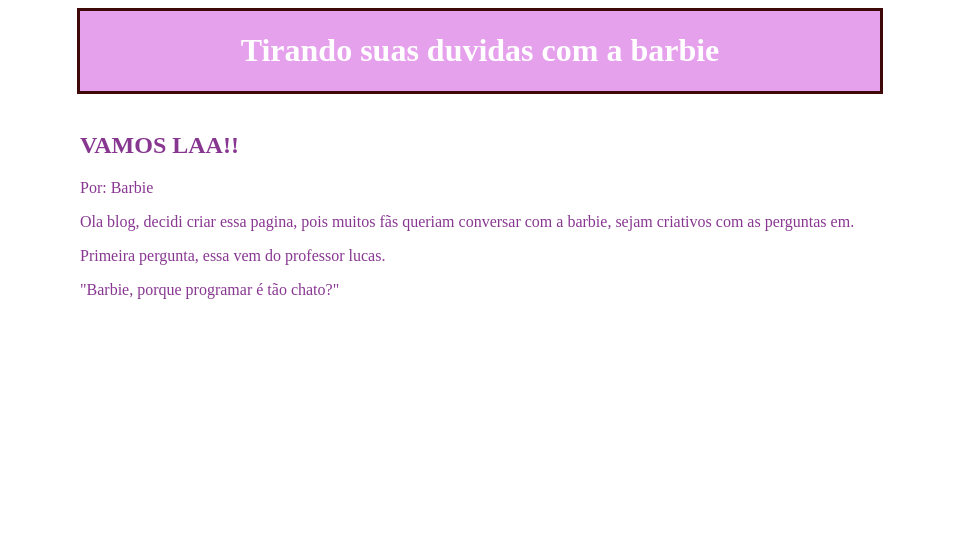
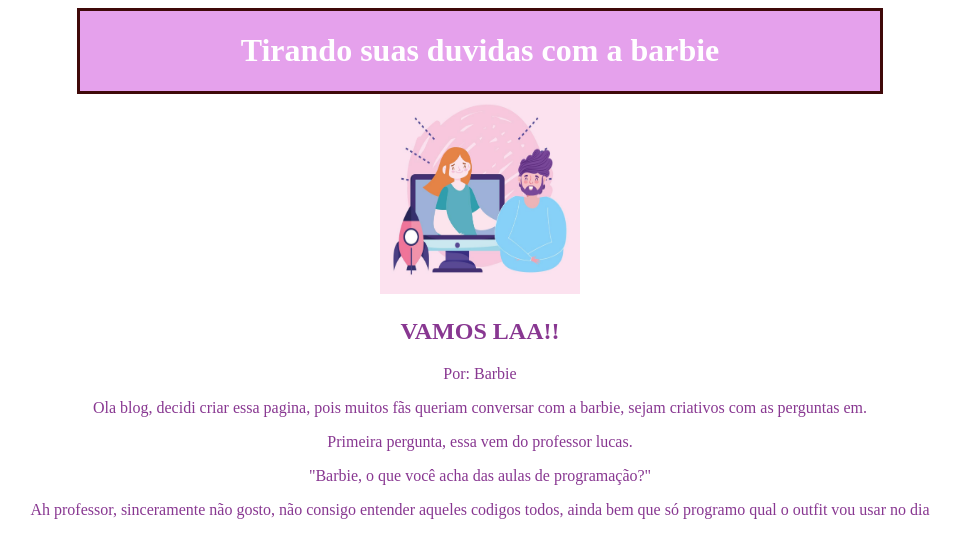
Before and after one commit to beatrizcaimi/barbie, a plain HTML site: page index.html in a window 1280 px wide. Shown: the whole page, without its empty margins (160-1120 px from the left). Drawn offline with Linux system fonts and the light colour scheme.

Commit message:
Add files via upload

```diff
--- a/index.html
+++ b/index.html
@@ -12,16 +12,21 @@
                 text-align: center;
                 max-width: 800px;
                 margin: 0 auto;
-                border: 3px solid
-                 #3f0909;
+                border: 3px solid #3f0909;
             }
             main{
 
                 background-color: #ffffff;
                 color: #883791;
-                max-width: 800px;
+                text-align: center;
                 margin: 0 auto;
+
             }
+            img{
+                width: 200px;
+                height: 200px;
+            }
+
         </style>
     </head>
     <body>
@@ -29,12 +34,13 @@
             <h1>Tirando suas duvidas com a barbie</h1>
         </header>
         <main>
-            <img src="" alt="">
+            <img src="foto projeto.jpg" alt="imagem sobre um professor de tecnologia tirada do google">
             <h2>VAMOS LAA!!</h2>
             <p>Por: Barbie</p>
             <p>Ola blog, decidi criar essa pagina, pois muitos fãs queriam conversar com a barbie, sejam criativos com as perguntas em.</p>
             Primeira pergunta, essa vem do professor lucas.
-            <p>"Barbie, porque programar é tão chato?"</p>
+            <p>"Barbie, o que você acha das aulas de programação?"</p>
+            <p>Ah professor, sinceramente não gosto, não consigo entender aqueles codigos todos, ainda bem que só programo qual o outfit vou usar no dia</p>
 
 
         </main>
```
Also changed, not shown: foto projeto.jpg (added).
